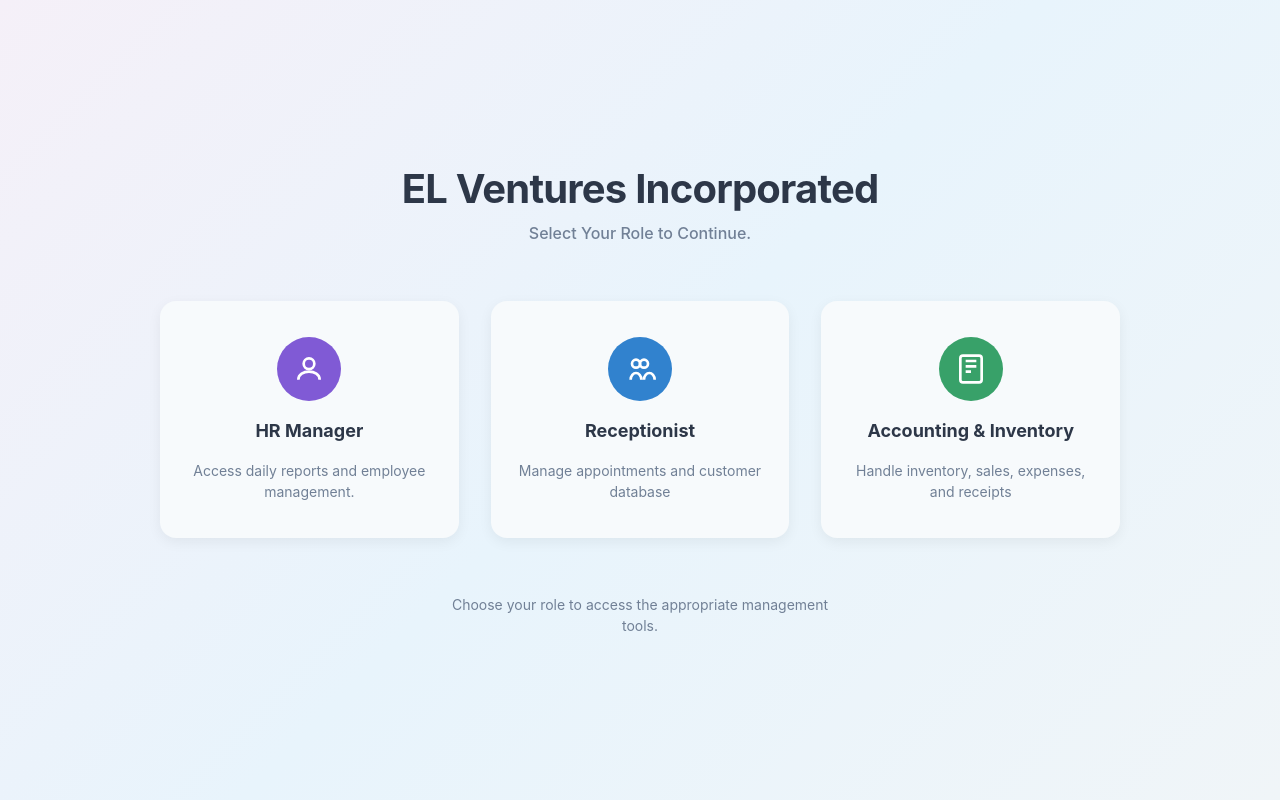
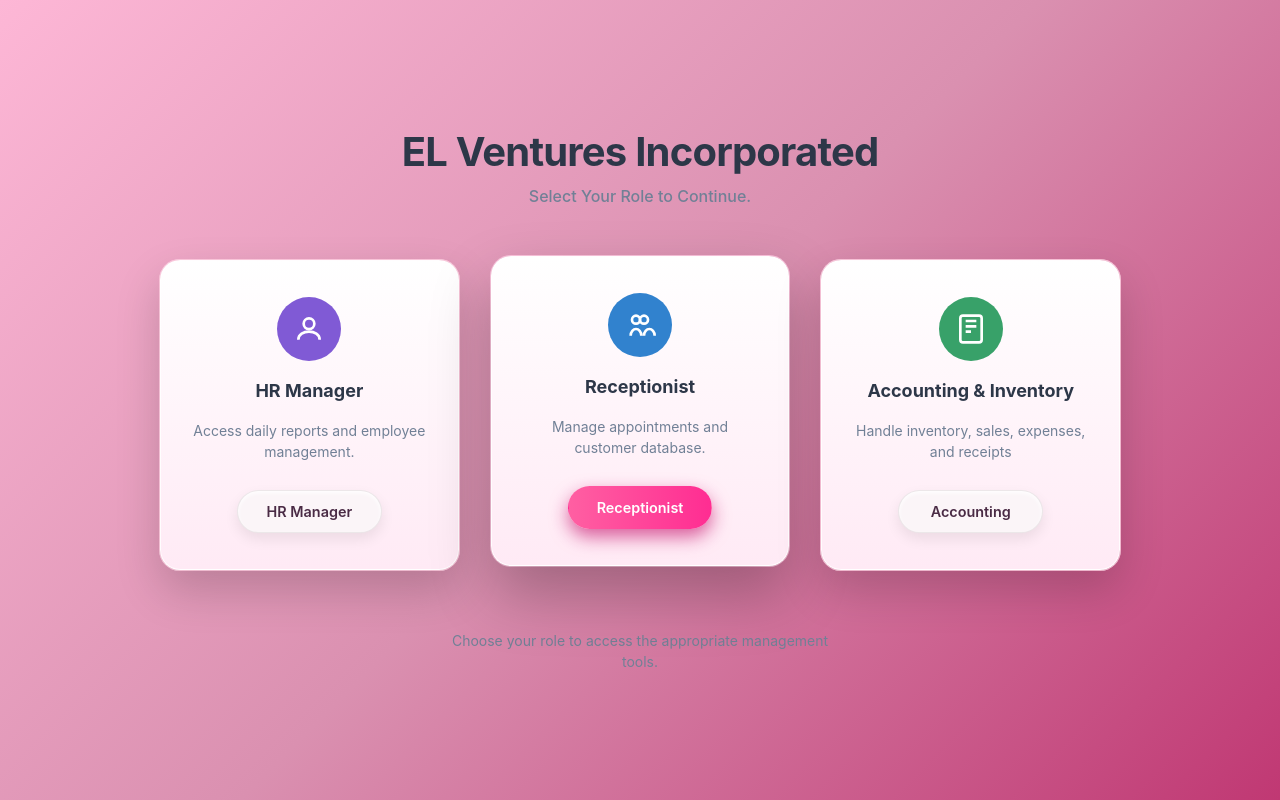
Before and after one commit to FRC-FRANKY/EL-Ventures-Booking-system-and-Inventory, a React (Vite) app: page / in a window 1280 px wide. Built offline with nearby package versions, Linux system fonts and the light colour scheme.

Commit message:
Front throw

```diff
--- a/src/css/pages/Login.css
+++ b/src/css/pages/Login.css
@@ -57,7 +57,7 @@
 
 /* Receptionist login */
 .login-page--receptionist {
-  background: linear-gradient(135deg, #e8f4fc 0%, #d6ebf7 50%, #eef6fc 100%);
+  background: linear-gradient(135deg, #F5D2D2 50%, #FE9EC7 50%, #ff97ae 50%);
   position: relative;
 }
 
@@ -91,7 +91,7 @@
 }
 
 .login-card {
-  background: #fff;
+  background: #FFE4EF;
   border-radius: 16px;
   padding: 2.5rem 2rem;
   box-shadow: 0 8px 32px rgba(0, 0, 0, 0.1);
@@ -104,7 +104,7 @@
   width: 72px;
   height: 72px;
   border-radius: 50%;
-  background: #3182ce;
+  background: #F075AE;
   display: flex;
   align-items: center;
   justify-content: center;
@@ -270,7 +270,7 @@
 
 /* HR Manager login */
 .login-page--hr {
-  background: linear-gradient(135deg, #f5f0f8 0%, #ede9fe 50%, #f5f3ff 100%);
+  background: linear-gradient(135deg, #FF3E9B 50%, #FF88BA 50%, #FE9EC7 100%);
   position: relative;
 }
 
--- a/src/css/pages/RoleSelection.css
+++ b/src/css/pages/RoleSelection.css
@@ -1,6 +1,6 @@
 .role-selection {
   min-height: 100vh;
-  background: linear-gradient(135deg, #f5f0f8 0%, #e8f4fc 50%, #f0f5f8 100%);
+  background: linear-gradient(135deg, #fdb7d6 0%, #DA90B0 50%, #c03873 100%);
   display: flex;
   flex-direction: column;
   align-items: center;
@@ -44,12 +44,15 @@
 
 .role-card {
   width: 100%;
-  background: #f7fafc;
-  border: none;
-  border-radius: 16px;
-  padding: 2rem 1.5rem;
-  box-shadow: 0 4px 14px rgba(0, 0, 0, 0.06);
-  cursor: pointer;
+  background: linear-gradient(180deg, #ffffff 0%, #ffeaf5 100%);
+  border-radius: 20px;
+  border: 1px solid rgba(255, 255, 255, 0.9);
+  box-shadow:
+    0 0 0 1px rgba(255, 182, 210, 0.6),
+    0 20px 45px rgba(0, 0, 0, 0.18),
+    0 0 0 1px rgba(255, 255, 255, 0.7);
+  padding: 2rem 1.75rem 1.75rem;
+  transform: translateY(-4px);
   transition: transform 0.2s ease, box-shadow 0.2s ease;
   text-align: center;
   display: flex;
@@ -60,8 +63,18 @@
 }
 
 .role-card:hover {
-  transform: scale(1.03);
-  box-shadow: 0 12px 28px rgba(0, 0, 0, 0.12);
+  transform: translateY(-6px);
+  box-shadow:
+    0 26px 55px rgba(0, 0, 0, 0.22),
+    0 0 0 1px rgba(255, 200, 225, 0.9);
+}
+
+/* Emphasize Receptionist (middle) card to float more */
+.role-selection__card-wrapper:nth-child(2) .role-card {
+  transform: translateY(-8px);
+  box-shadow:
+    0 28px 60px rgba(0, 0, 0, 0.26),
+    0 0 0 1px rgba(255, 200, 225, 0.95);
 }
 
 .role-card:focus {
@@ -111,6 +124,34 @@
   margin: 0;
 }
 
+.role-card__footer {
+  margin-top: 0.75rem;
+  width: 100%;
+  display: flex;
+  justify-content: center;
+}
+
+.role-card__btn {
+  min-width: 60%;
+  padding: 0.6rem 1.5rem;
+  border-radius: 9999px;
+  border: 1px solid rgba(0, 0, 0, 0.06);
+  background: #fbf5f8;
+  box-shadow: 0 6px 14px rgba(0, 0, 0, 0.08), inset 0 2px 4px rgba(255, 255, 255, 0.9);
+  font-size: 0.9rem;
+  font-weight: 600;
+  color: #4a2b45;
+  cursor: pointer;
+  font-family: inherit;
+}
+
+.role-card__btn--primary {
+  background: linear-gradient(90deg, #ff5fa2 0%, #ff2d92 100%);
+  border-color: transparent;
+  box-shadow: 0 8px 18px rgba(196, 17, 107, 0.65);
+  color: #ffffff;
+}
+
 .role-selection__instruction {
   font-size: 0.875rem;
   color: #718096;
--- a/src/pages/RoleSelection.jsx
+++ b/src/pages/RoleSelection.jsx
@@ -7,13 +7,17 @@ const ROLES = [
     title: 'HR Manager',
     description: 'Access daily reports and employee management.',
     iconColor: 'purple',
+    buttonLabel: 'HR Manager',
+    isPrimary: false,
     loginPath: '/login/hr-manager',
   },
   {
     id: 'receptionist',
     title: 'Receptionist',
-    description: 'Manage appointments and customer database',
+    description: 'Manage appointments and customer database.',
     iconColor: 'blue',
+    buttonLabel: 'Receptionist',
+    isPrimary: true,
     loginPath: '/login/receptionist',
   },
   {
@@ -21,6 +25,8 @@ const ROLES = [
     title: 'Accounting & Inventory',
     description: 'Handle inventory, sales, expenses, and receipts',
     iconColor: 'green',
+    buttonLabel: 'Accounting',
+    isPrimary: false,
     loginPath: '/login/accounting-inventory',
   },
 ]
@@ -33,12 +39,7 @@ function RoleCard({ role }) {
   }
 
   return (
-    <button
-      type="button"
-      className="role-card"
-      onClick={handleClick}
-      aria-label={`Select ${role.title} role`}
-    >
+    <div className="role-card">
       <div className={`role-card__icon role-card__icon--${role.iconColor}`}>
         {role.iconColor === 'purple' && (
           <svg viewBox="0 0 24 24" fill="none" stroke="currentColor" strokeWidth="2" aria-hidden="true">
@@ -62,7 +63,17 @@ function RoleCard({ role }) {
       </div>
       <h2 className="role-card__title">{role.title}</h2>
       <p className="role-card__description">{role.description}</p>
-    </button>
+      <div className="role-card__footer">
+        <button
+          type="button"
+          className={`role-card__btn${role.isPrimary ? ' role-card__btn--primary' : ''}`}
+          onClick={handleClick}
+          aria-label={`Select ${role.title} role`}
+        >
+          {role.buttonLabel}
+        </button>
+      </div>
+    </div>
   )
 }
 
```
